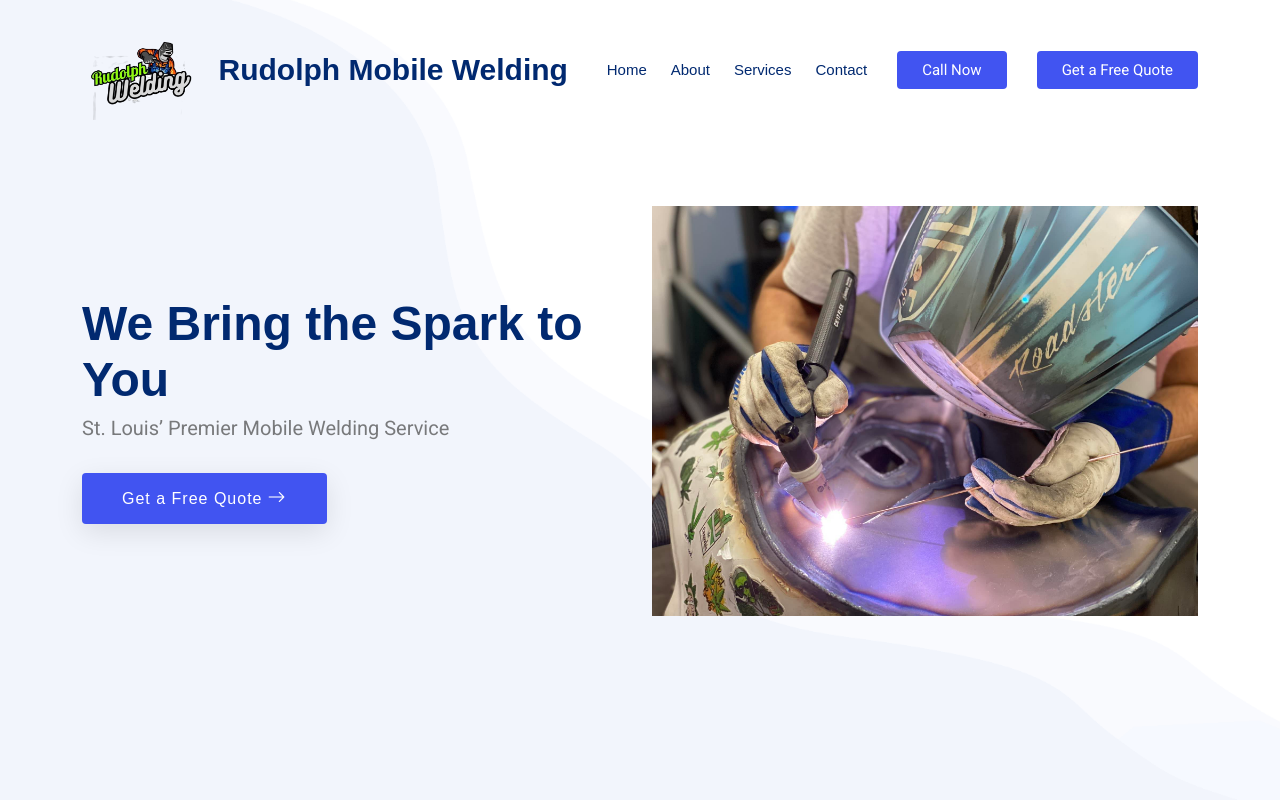
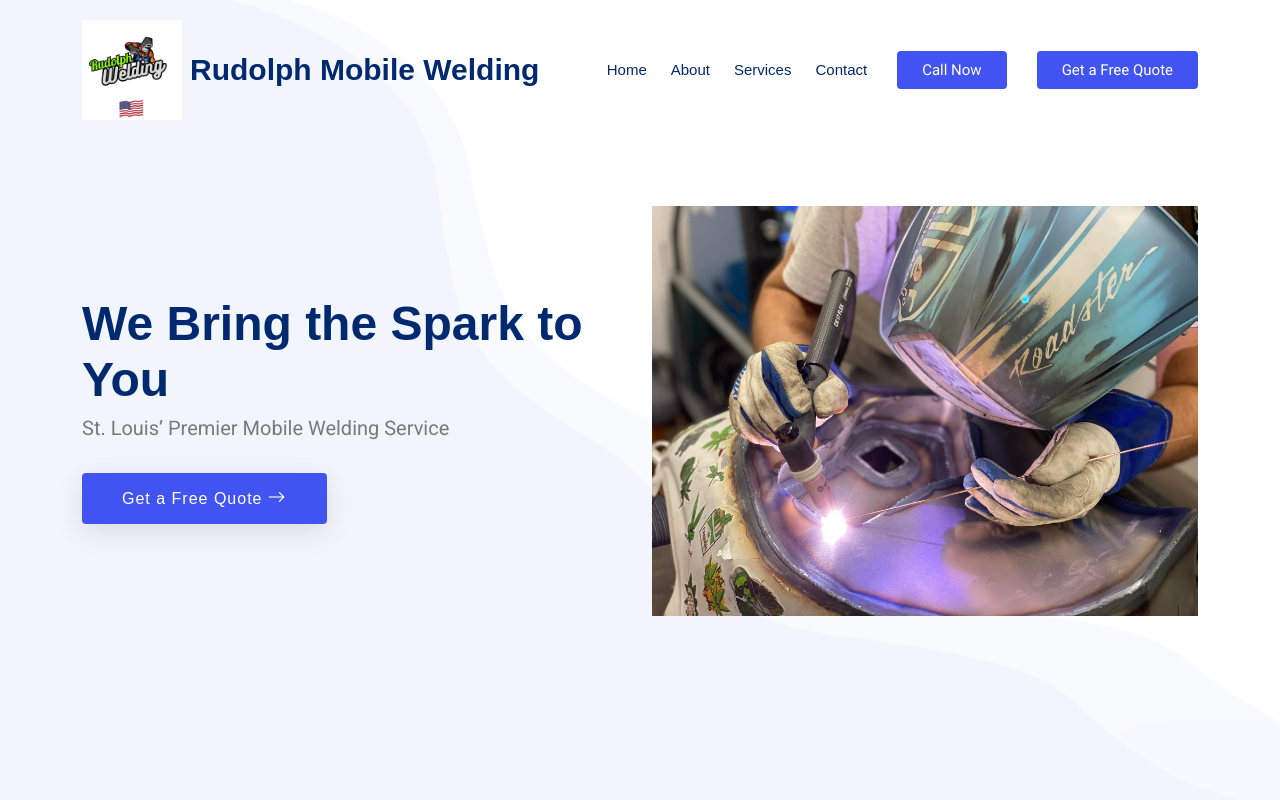
Before and after one commit to JohnRudolph1/Rudolph-Mobile-Welding, a plain HTML site: page index.html in a window 1280 px wide. Shown: the top 800 px of the page. Drawn offline with nearby package versions, Linux system fonts and the light colour scheme.

Commit message:
Update index.html
changes to logo on html

```diff
--- a/index.html
+++ b/index.html
@@ -52,7 +52,7 @@
     <div class="container-fluid container-xl position-relative d-flex align-items-center">
       <a href="index.html" class="logo d-flex align-items-center me-auto">
         <img
-          src="assets/img/MobileWeldingLogo-removebg-preview.png"
+          src="assets/img/Weldinglogo.jpg"
           alt="Rudolph Mobile Welding company logo"
         >
         <h1 class="sitename">Rudolph Mobile Welding</h1>
```
